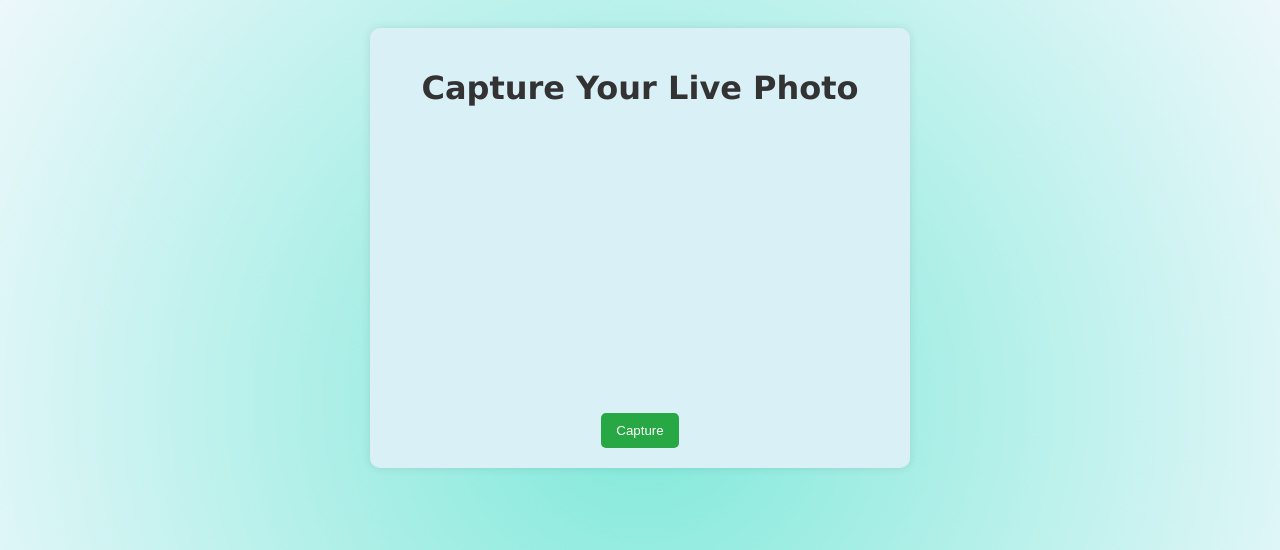
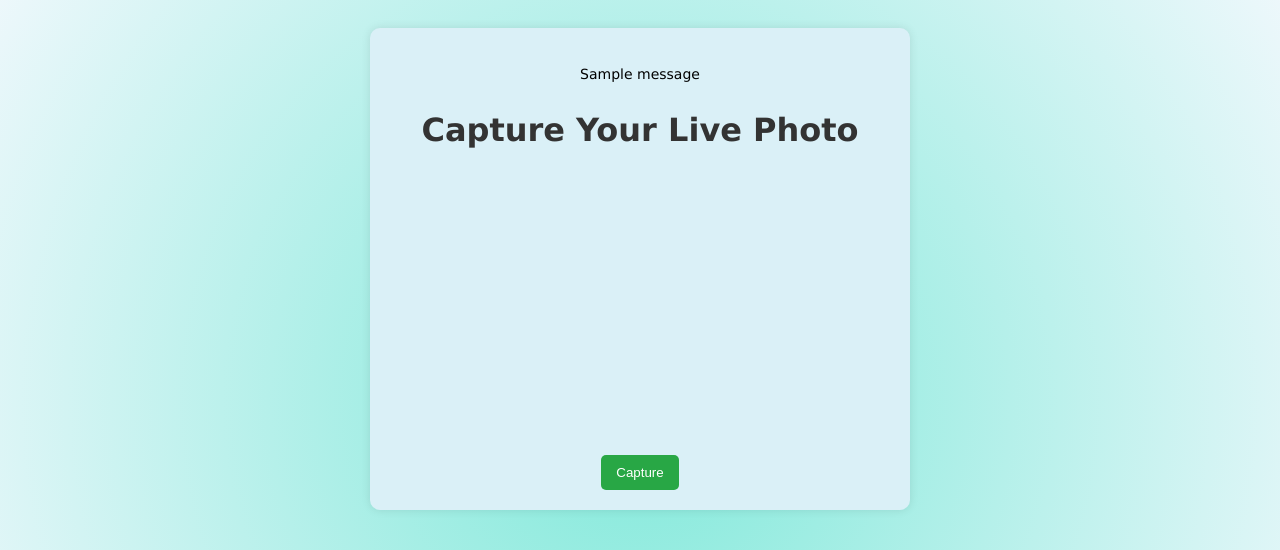
Before and after one commit to Shreyaa5/Mental_Therapy_through_Song_Mood_Classification, a Flask app: page /capture in a window 1280 px wide. Shown: the top 550 px of the page. Run offline with Flask 3, Linux system fonts and the light colour scheme; tables that the repository leaves empty or names only in its code hold one stand-in row (values such as "Sample post"); one stand-in notice (Sample message) is shown; parts of the project's set-up code (start-up, migrations or seed data) failed here and were passed over; some libraries are stand-ins or nearby versions.

Commit message:
Quality Of Life Improvement

```diff
--- a/app.py
+++ b/app.py
@@ -110,7 +110,7 @@ def get_folder_id(genre):
     return mapping.get(genre.lower(), '')
 
 ## 🎵 Route to get playlist based on mood and raga
-@app.route('/generate_playlist', methods=['GET'])
+@app.route('/generate_playlist', methods=['POST'])
 def generate_playlist():
     if 'loggedin' not in session:
         flash('Please log in to continue.', 'error')
@@ -118,8 +118,9 @@ def generate_playlist():
 
     mood = request.args.get('mood')
     playlist_name = request.args.get('playlist_name', 'Your Playlist')
-    genre = 'classical'
-    playlist_length = 10
+    requestedGenre = request.form['genre']
+    genre = requestedGenre.lower()
+    playlist_length = int(request.form['playlist_length'])
 
     # mapping if needed [abhiraj]
     # For now, given a general thaat list for all moods
@@ -253,59 +254,64 @@ def test_insert():
 
 def getMoodUsingML(text_ans, filePath):
     filePath = str(filePath)
+    try:
+        model_NLP = AutoModelForSequenceClassification.from_pretrained("NLPModel")
+        tokenizer = AutoTokenizer.from_pretrained("NLP_tokenizer")
+        nlp_pipeline = pipeline("text-classification", model=model_NLP, tokenizer=tokenizer, return_all_scores=True)
+        nlp_result = nlp_pipeline(text_ans)
 
-    model_NLP = AutoModelForSequenceClassification.from_pretrained("NLPModel")
-    tokenizer = AutoTokenizer.from_pretrained("NLP_tokenizer")
-    nlp_pipeline = pipeline("text-classification", model=model_NLP, tokenizer=tokenizer, return_all_scores=True)
-    nlp_result = nlp_pipeline(text_ans)
-
-    print(nlp_result)
+        print(nlp_result)
 
 
-    frame = cv2.imread(filePath.replace("\\", "/" ))
+        frame = cv2.imread(filePath.replace("\\", "/" ))
 
-    if frame is None:
-        print("Frame is returning None")
-        return "Frame returning None"
-    else:
-        print("Frame Found")
+        if frame is None:
+            print("Frame is returning None")
+            return "Frame returning None"
+        else:
+            print("Frame Found")
 
-    faceCascacde = cv2.CascadeClassifier(cv2.data.haarcascades + 'haarcascade_frontalface_default.xml')
-    grayImg = cv2.cvtColor(frame, cv2.COLOR_BGR2GRAY)
-    faces = faceCascacde.detectMultiScale(grayImg, 1.1, 4)
-    print("Number of faces detected = ", len(faces))
+        faceCascacde = cv2.CascadeClassifier(cv2.data.haarcascades + 'haarcascade_frontalface_default.xml')
+        grayImg = cv2.cvtColor(frame, cv2.COLOR_BGR2GRAY)
+        faces = faceCascacde.detectMultiScale(grayImg, 1.1, 4)
+        print("Number of faces detected = ", len(faces))
+        if(len(faces) == 0 or len(faces) == None):
+            return "No Face"
 
 
-    for (x, y, w, h) in faces:
-        face_roi = frame[y:y+h, x:x+w]
-        print("Trying FACE_ROI")
-        break
+        for (x, y, w, h) in faces:
+            face_roi = frame[y:y+h, x:x+w]
+            print("Trying FACE_ROI")
+            break
 
-    final_image = cv2.resize(face_roi, (224, 224))
-    final_image = np.expand_dims(final_image, axis=0)
-    final_image = final_image/255.0
+        final_image = cv2.resize(face_roi, (224, 224))
+        final_image = np.expand_dims(final_image, axis=0)
+        final_image = final_image/255.0
 
-    imgModel = tf.keras.models.load_model('imageModel3.h5')
-    image_result = imgModel.predict(final_image)
+        imgModel = tf.keras.models.load_model('imageModel3.h5')
+        image_result = imgModel.predict(final_image)
 
-    print(image_result)
-    # Ensure that we are processing the outputs correctly
-    final_probability_list = [0, 0, 0, 0]
+        print(image_result)
+        # Ensure that we are processing the outputs correctly
+        final_probability_list = [0, 0, 0, 0]
 
-    for i in range(len(nlp_result[0])):
-        final_probability_list[i] = (0.6 * nlp_result[0][i]['score']) + (0.4 * image_result[0][i])
-    print(final_probability_list)
+        for i in range(len(nlp_result[0])):
+            final_probability_list[i] = (0.75 * nlp_result[0][i]['score']) + (0.25 * image_result[0][i])
+        print(final_probability_list)
 
-    dominant_index = np.argmax(final_probability_list)
+        dominant_index = np.argmax(final_probability_list)
 
-    if dominant_index == 0:
-        return "Angry"
-    elif dominant_index == 1:
-        return "Happy"
-    elif dominant_index == 2:
-        return "Neutral"
-    elif dominant_index == 3:
-        return "Sad"
+        if dominant_index == 0:
+            return "Angry"
+        elif dominant_index == 1:
+            return "Happy"
+        elif dominant_index == 2:
+            return "Neutral"
+        elif dominant_index == 3:
+            return "Sad"
+    except:
+        flash("Something went wrong, try again", category="error")
+        render_template("capture.html")
 
 
 # Processing of mood
@@ -326,6 +332,9 @@ def process_mood():
             print(final_img_path)
             # Only considering Q1 for NLP evaluation
             mood = getMoodUsingML(q1, final_img_path)  # Returns a string
+            if(mood == "No Face"):
+                flash("No Face Found", category="error")
+                return render_template("capture.html")
             print(f"Detected mood: {mood}")  # This line prints the mood to the console
             session['mood_playlist'] = mood
 
@@ -618,7 +627,7 @@ def verify_payment():
         payment_id = request.form.get("razorpay_payment_id")
         order_id = request.form.get("razorpay_order_id")
         signature = request.form.get("razorpay_signature")
-        next_page = request.form.get("next") or url_for('home')
+        next_page = request.args.get("next", url_for('home'))
         #Verify signature
         try:
             razorpay_client.utility.verify_payment_signature({
@@ -634,7 +643,7 @@ def verify_payment():
             session['membership'] = "active"
             flash("Membership activated successfully!", "success")
 
-            return redirect(url_for('home'))
+            return redirect(next_page)
             # return render_template('result.html',name=session['firstname'],user={'is_member':True}, prediction=session['disorder'],link1=session['link1'],link2=session['link2'],link3=session['link3'],description=session['desc'],actions1=session['a1'],actions2=session['a2'],actions3=session['a3'],actions4=session['a4'],song1=session['s1'],song2=session['s2'],song3=session['s3'], raaga=session['raag'],timeOfDay=session['tod'])
         except razorpay.errors.SignatureVerificationError:
             flash("Signature verification failed", "error")
--- a/templates/Result2.html
+++ b/templates/Result2.html
@@ -83,8 +83,8 @@
             <input type="radio" name="genre" value="Classical"> Classical
         </div>
 
-        <label for="playlist_length">Number of Songs (1–30):</label>
-        <input type="number" id="playlist_length" name="playlist_length" min="1" max="30" required>
+        <label for="playlist_length">Number of Songs (1–10):</label>
+        <input type="number" id="playlist_length" name="playlist_length" min="1" max="10" required>
 
         <input type="hidden" name="mood" value="{{ mood }}">
 
--- a/templates/capture.html
+++ b/templates/capture.html
@@ -44,10 +44,36 @@
         button:hover {
             background-color: #218838;
         }
+        .flash-message {
+            padding: 8px;
+            margin: 10px auto;
+            border-radius: 8px;
+            font-size: 14px;
+            width: 60%;
+            max-width: 200px;
+            text-align: center;
+            transition: opacity 0.5s ease;
+            z-index: 9999;
+            position: relative;
+        }
+        .flash-message.error {
+            background-color: #f8d7da;
+            color: #721c24;
+            border: 1px solid #f5c6cb;
+        }
     </style>
 </head>
 <body>
     <div class="container">
+        {% with messages = get_flashed_messages(with_categories=true) %}
+            {% if messages %}
+                {% for category, message in messages %}
+                <div class="flash-message {{ category }}">
+                    {{ message }}
+                </div>
+                {% endfor %}
+            {% endif %}
+        {% endwith %}
         <h1>Capture Your Live Photo</h1>
         <video id="video" autoplay></video>
         <button id="capture">Capture</button>
--- a/templates/landing.html
+++ b/templates/landing.html
@@ -307,7 +307,7 @@
                 <div style="width: 50%;">
                     <button onclick="location.href='#about'" style="margin-right: 10px;">Learn More</button>
                     <button onclick="location.href='diagnosis'" style="margin-right: 10px;">Start Diagnosis</button>
-                    <button onclick="location.href='capture'" style="margin-right: 10px">Capture Photo</button>
+                    <button onclick="location.href='capture'" style="margin-right: 10px">Generate Playlist</button>
                 </div>
             </div>
         </div>
```
